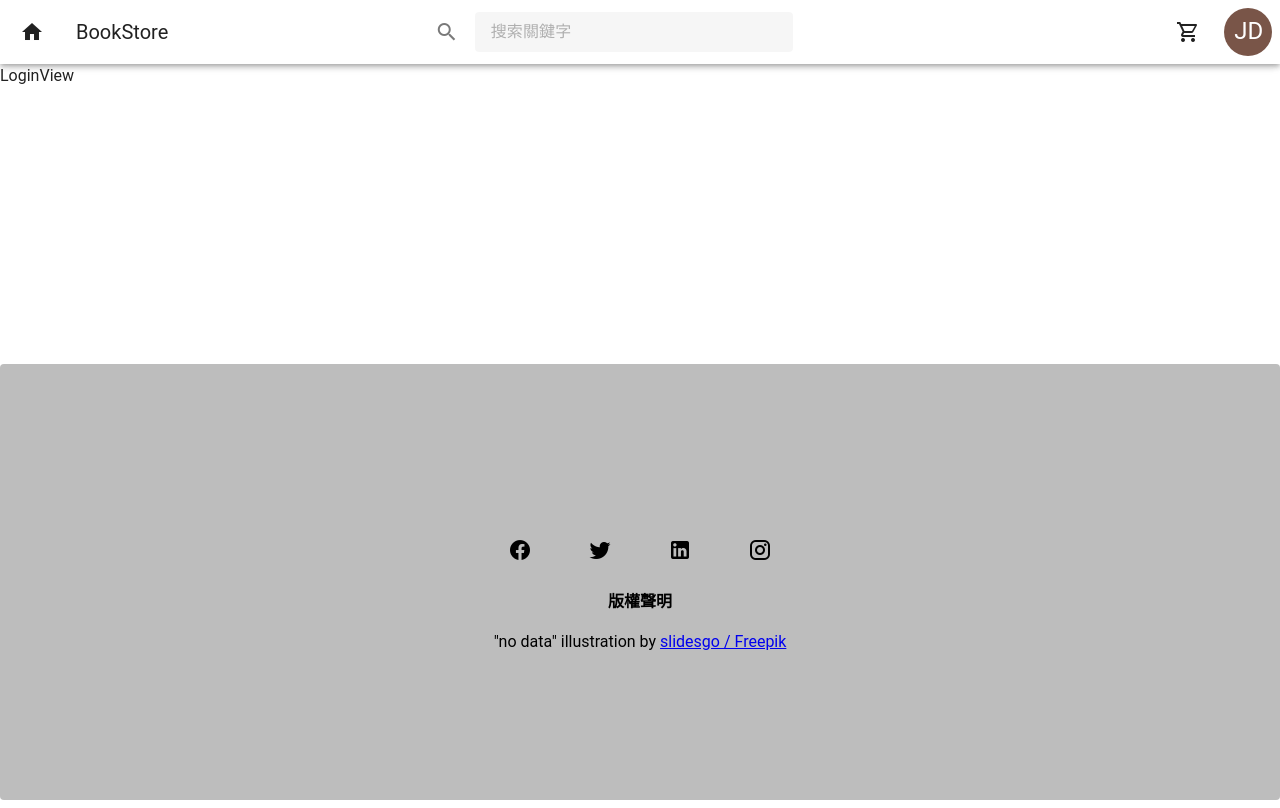
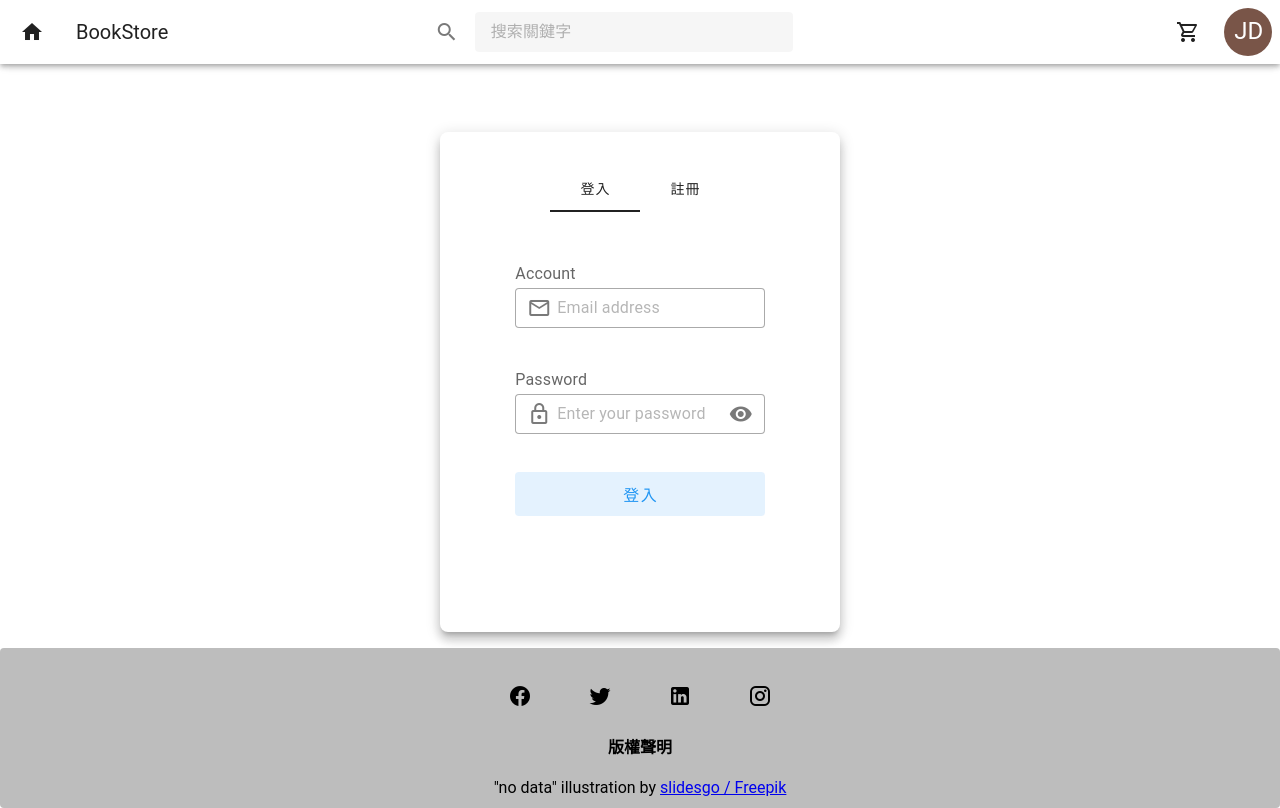
Before and after one commit to mockingbird48763/BookStoreApp-Frontend, a Vue app: page /login in a window 1280 px wide. Built offline with nearby package versions, Linux system fonts and the light colour scheme; the HTML template or start-up script is replaced by a standard one.

Commit message:
feat: 完成會員註冊和登入功能

```diff
--- a/src/api/auth.ts
+++ b/src/api/auth.ts
@@ -1,14 +1,14 @@
 import { http } from './http'
-import { type ErrorResponse, type LoginPayload, type RegisterPayload } from './types'
+import { type LoginPayload, type RegisterPayload } from './types'
 
 export function fetchLogin(data: LoginPayload) {
-  return http.post<{ token: string }, ErrorResponse>('/auth/login', {
+  return http.post<{ token: string }>('/auth/login', {
     ...data,
   })
 }
 
-export function fetchRegister(data: RegisterPayload) {
-  return http.post<{ message: string }, ErrorResponse>('/auth/register', {
+export function fetchRegister(data: RegisterPayload): Promise<{ message: string }> {
+  return http.post('/auth/register', {
     ...data,
   })
 }
--- a/src/api/http.ts
+++ b/src/api/http.ts
@@ -1,6 +1,7 @@
 import type { AxiosInstance, AxiosResponse } from 'axios'
 import axios from 'axios'
 import { checkHaveToken, getToken } from '@/utils/token'
+import router from '@/router'
 
 export const http: AxiosInstance = axios.create({
   baseURL: '/api',
@@ -15,5 +16,17 @@ http.interceptors.request.use((config) => {
 
 http.interceptors.response.use(
   (response: AxiosResponse) => response.data,
-  (error) => Promise.reject(error),
+  (error) => {
+    if (error.response && error.response.status === 401) {
+      if (router.currentRoute.value.path !== '/login') {
+        router.push('/login')
+      }
+    }
+    if (error.response && error.response.status === 403) {
+      if (router.currentRoute.value.path !== '/') {
+        router.push('/')
+      }
+    }
+    return Promise.reject(error)
+  },
 )
--- a/src/composables/useSnackbar.ts
+++ b/src/composables/useSnackbar.ts
@@ -4,7 +4,7 @@ const isVisible = ref(false)
 const text = ref('')
 const color = ref<'success' | 'error' | 'warning' | 'info'>('success')
 const timeout = ref(1000)
-const location = ref<'top right'>('top right')
+const location = ref<'top right' | 'top center'>('top right')
 
 export function useSnackbar() {
   const show = (
--- a/src/views/front/CartView.vue
+++ b/src/views/front/CartView.vue
@@ -151,6 +151,7 @@ import noDataUrl from '@/assets/no-data.svg'
 import router from '@/router'
 import { RouteNames } from '@/router/const'
 import type { CreateOrderPayload } from '@/api/types'
+import type { VForm } from 'vuetify/components'
 
 const theads = ['', '商品名稱', '優惠價', '數量', '小計', '庫存', '']
 
@@ -207,7 +208,7 @@ const shippingMethods = [
 ]
 
 const valid = ref(false)
-const form = ref()
+const form = ref<VForm | null>(null)
 
 const formData = reactive({
   shippingAddress: '',
@@ -223,7 +224,7 @@ const rules = {
 }
 
 const handleSubmit = async () => {
-  const { valid } = await form.value.validate()
+  const { valid } = await form.value!.validate()
   if (!valid) {
     snackbar.show('請檢查表單是否正確', 'error')
     return
@@ -243,8 +244,7 @@ const handleSubmit = async () => {
       await cartStore.createOrder(createOrderPayload)
       snackbar.show('訂購成功', 'success', 3000)
       clearCart()
-    } catch (error) {
-      console.error(error)
+    } catch {
       snackbar.show('訂購失敗，請稍後再試', 'error', 3000)
       await loadCartItems()
     }
--- a/src/views/front/LoginView.vue
+++ b/src/views/front/LoginView.vue
@@ -1,3 +1,216 @@
 <template>
-  <div>LoginView</div>
+  <v-container fluid fill-height>
+    <!-- 使用 v-row 和 v-col 來實現垂直置中並且有上邊距 -->
+    <v-row justify="center" align="center" class="fill-height mt-10">
+      <v-col cols="12" md="6" lg="4">
+        <v-card
+          class="mx-auto pa-12 pb-8 pt-8"
+          elevation="8"
+          max-width="448"
+          rounded="lg"
+          height="500px"
+        >
+          <!-- Tab 切換 -->
+          <v-tabs v-model="tab" align-tabs="center" background-color="deep-purple accent-4" dark>
+            <v-tab value="login">登入</v-tab>
+            <v-tab value="register">註冊</v-tab>
+          </v-tabs>
+
+          <!-- Tab 內容 -->
+          <v-tabs-window v-model="tab" class="pt-12">
+            <!-- 登入頁面 -->
+            <v-tabs-window-item value="login">
+              <v-form ref="loginForm" v-model="loginFormValid">
+                <v-row justify="center" align="center" class="fill-height">
+                  <v-col cols="12" sm="10">
+                    <div class="text-subtitle-1 text-medium-emphasis">Account</div>
+
+                    <v-text-field
+                      density="compact"
+                      placeholder="Email address"
+                      prepend-inner-icon="mdi-email-outline"
+                      variant="outlined"
+                      v-model="loginFormData.email"
+                      :rules="emailRules"
+                    ></v-text-field>
+
+                    <div
+                      class="text-subtitle-1 text-medium-emphasis d-flex align-center justify-space-between mt-4"
+                    >
+                      Password
+                    </div>
+
+                    <v-text-field
+                      :append-inner-icon="visible ? 'mdi-eye-off' : 'mdi-eye'"
+                      :type="visible ? 'text' : 'password'"
+                      density="compact"
+                      placeholder="Enter your password"
+                      prepend-inner-icon="mdi-lock-outline"
+                      variant="outlined"
+                      @click:append-inner="visible = !visible"
+                      v-model="loginFormData.password"
+                      :rules="passwordRules"
+                    ></v-text-field>
+
+                    <v-btn
+                      class="mb-8 mt-4"
+                      color="blue"
+                      size="large"
+                      variant="tonal"
+                      block
+                      @click="handleLogin"
+                    >
+                      登入
+                    </v-btn>
+                  </v-col>
+                </v-row>
+              </v-form>
+            </v-tabs-window-item>
+            <!-- 註冊頁面 -->
+            <v-tabs-window-item value="register">
+              <v-form ref="registerForm" v-model="registerFormValid">
+                <v-row justify="center" align="center" class="fill-height">
+                  <v-col cols="12" sm="10">
+                    <div class="text-subtitle-1 text-medium-emphasis">Account</div>
+
+                    <v-text-field
+                      density="compact"
+                      placeholder="Email address"
+                      prepend-inner-icon="mdi-email-outline"
+                      variant="outlined"
+                      v-model="registerFormData.email"
+                      :rules="emailRules"
+                    ></v-text-field>
+
+                    <div
+                      class="text-subtitle-1 text-medium-emphasis d-flex align-center justify-space-between mt-4"
+                    >
+                      Password
+                    </div>
+
+                    <v-text-field
+                      :append-inner-icon="visible ? 'mdi-eye-off' : 'mdi-eye'"
+                      :type="visible ? 'text' : 'password'"
+                      density="compact"
+                      placeholder="Enter your password"
+                      prepend-inner-icon="mdi-lock-outline"
+                      variant="outlined"
+                      @click:append-inner="visible = !visible"
+                      v-model="registerFormData.password"
+                      :rules="passwordRules"
+                    ></v-text-field>
+
+                    <v-text-field
+                      :append-inner-icon="visible ? 'mdi-eye-off' : 'mdi-eye'"
+                      :type="visible ? 'text' : 'password'"
+                      density="compact"
+                      placeholder="Confirm your password"
+                      prepend-inner-icon="mdi-lock-outline"
+                      variant="outlined"
+                      @click:append-inner="visible = !visible"
+                      v-model="registerFormData.confirmPassword"
+                      :rules="confirmPasswordRules"
+                      class="mt-4"
+                    ></v-text-field>
+
+                    <v-btn
+                      class="mb-8 mt-4"
+                      color="blue"
+                      size="large"
+                      variant="tonal"
+                      block
+                      @click="handleRegister"
+                    >
+                      註冊
+                    </v-btn>
+                  </v-col>
+                </v-row>
+              </v-form>
+            </v-tabs-window-item>
+          </v-tabs-window>
+        </v-card>
+      </v-col>
+    </v-row>
+  </v-container>
 </template>
+
+<script setup lang="ts">
+import { fetchLogin, fetchRegister } from '@/api'
+import { useSnackbar } from '@/composables/useSnackbar'
+import router from '@/router'
+import { RouteNames } from '@/router/const'
+import { setToken } from '@/utils/token'
+import { reactive, ref } from 'vue'
+import type { VForm } from 'vuetify/components'
+
+const snackbar = useSnackbar()
+
+const tab = ref('login')
+const visible = ref(false)
+const loginFormValid = ref(false)
+const loginFormData = reactive({
+  email: '',
+  password: '',
+})
+const loginForm = ref<VForm | null>(null)
+
+const registerFormValid = ref(false)
+const registerForm = ref<VForm | null>(null)
+const registerFormData = reactive({
+  email: '',
+  password: '',
+  confirmPassword: '',
+})
+const emailRules = [
+  (v: string) => !!v || 'Email 是必填的',
+  (v: string) => /.+@.+\..+/.test(v) || '請輸入有效的 Email',
+]
+const passwordRules = [
+  (v: string) => !!v || '密碼是必填的',
+  (v: string) => (v && v.length >= 8 && v.length <= 16) || '密碼長度必須在 8 到 16 字符之間',
+  (v: string) => /^(?=.*[a-zA-Z])(?=.*\d)[a-zA-Z\d]{8,16}$/.test(v) || '密碼必須包含字母和數字',
+]
+const confirmPasswordRules = [
+  (v: string) => v === registerFormData.password || '密碼與確認密碼不匹配',
+]
+
+const handleLogin = async () => {
+  const { valid } = await loginForm.value!.validate()
+  if (!valid) {
+    snackbar.show('請檢查表單是否正確', 'error', 1000, 'top center')
+  } else {
+    await fetchLogin({
+      email: loginFormData.email,
+      password: loginFormData.password,
+    })
+      .then((res) => {
+        snackbar.show('登入成功', 'success', 1000, 'top center')
+        const token = (res as unknown as { token: string }).token
+        setToken(token)
+        router.push({ name: RouteNames.HOME })
+      })
+      .catch(() => {
+        snackbar.show('登入失敗', 'error', 1000, 'top center')
+      })
+  }
+}
+
+const handleRegister = async () => {
+  const { valid } = await registerForm.value!.validate()
+  if (!valid) {
+    snackbar.show('請檢查表單是否正確', 'error', 1000, 'top center')
+  } else {
+    await fetchRegister({ ...registerFormData })
+      .then(() => {
+        tab.value = 'login'
+        snackbar.show('註冊成功', 'success', 1000, 'top center')
+      })
+      .catch((error) => {
+        const message = error.response.data.errors[0]
+        snackbar.show(`註冊失敗: ${message}`, 'error', 1000, 'top center')
+      })
+  }
+}
+</script>
+
+<style scoped></style>
```
